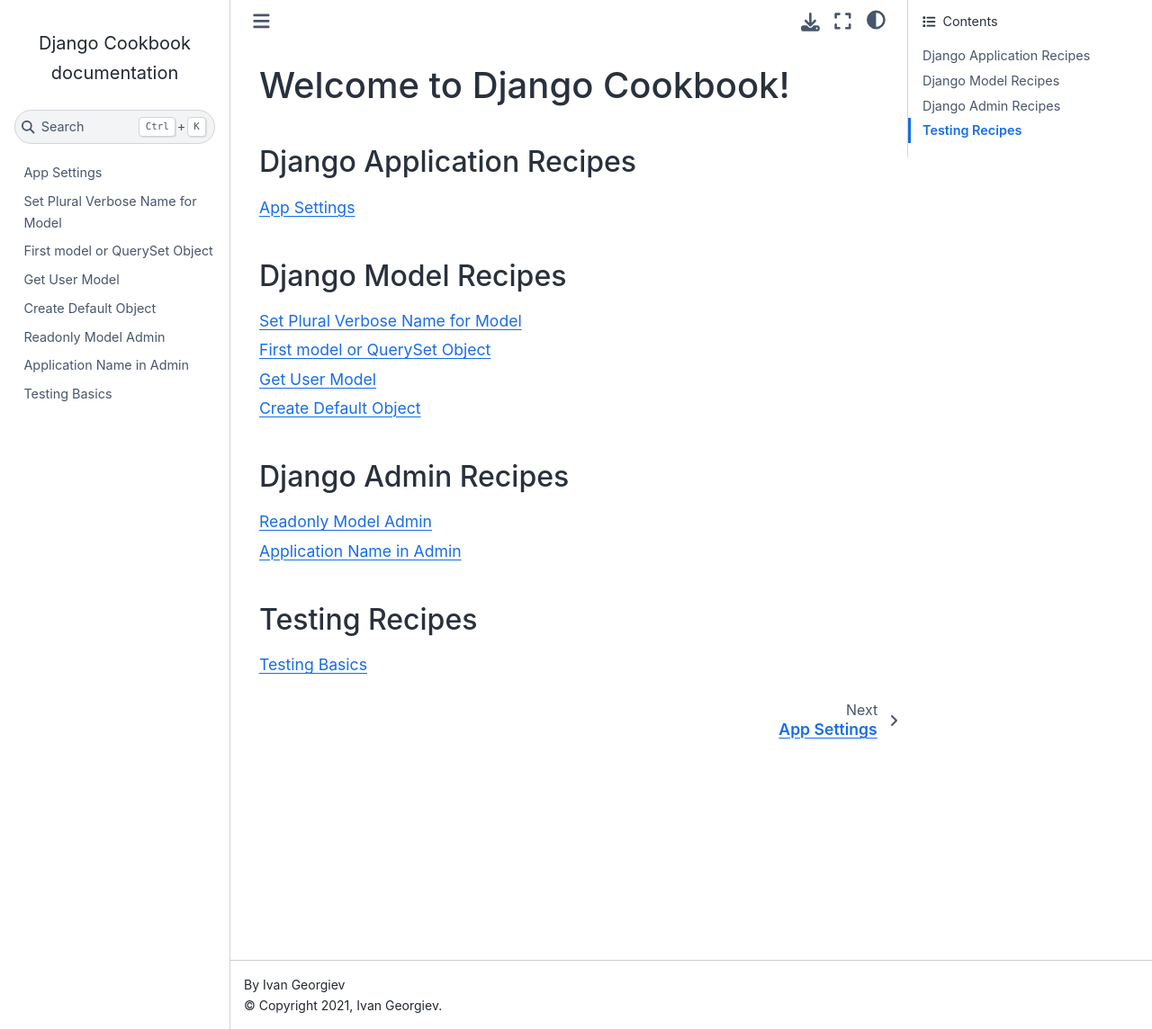
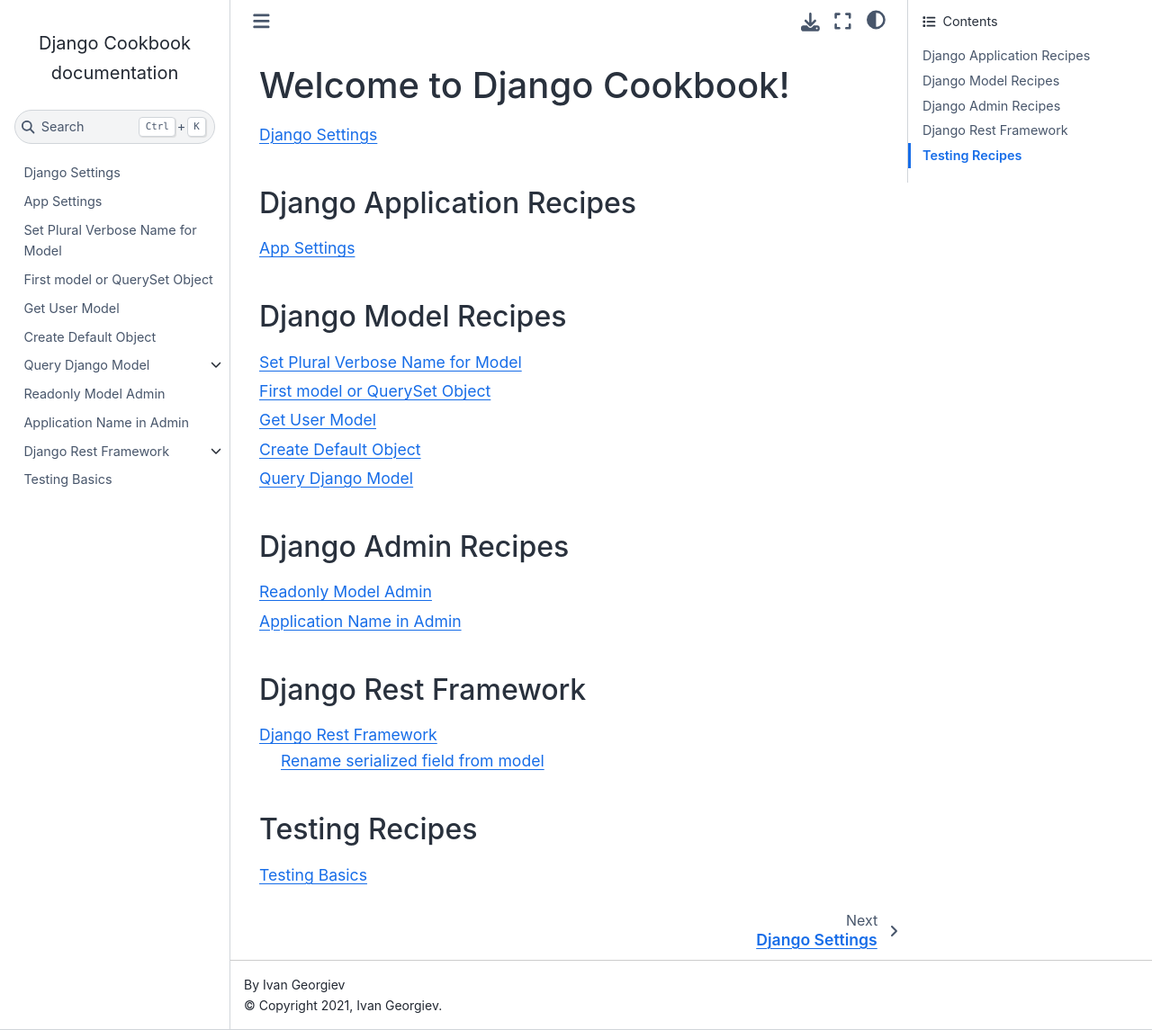
Before and after one commit to ivangeorgiev/django-cookbook, a Sphinx documentation site: the page built from docs/index.rst, in a window 1280 px wide and 1145 px high. Shown: the whole window at 90% size. Built offline with Sphinx 7.4.7 and the Sphinx Book theme 1.1.4, drawn with Linux system fonts in a browser that asks for light colours.

Commit message:
feat: add ALLOWED_HOSTS django setting

```diff
--- a/docs/index.rst
+++ b/docs/index.rst
@@ -5,6 +5,12 @@
 
 Welcome to Django Cookbook!
 ============================
+
+.. toctree::
+   :maxdepth: 1
+   :glob:
+
+   django-settings
 
 Django Application Recipes
 ---------------------------
@@ -26,6 +32,7 @@
    model/get-first-single-model-object
    model/get-user-model
    model/create-default-record
+   model/query-model
 
 Django Admin Recipes
 ---------------------
@@ -36,6 +43,13 @@
 
    admin/readonly-model
    admin/change-application-name-admin
+
+Django Rest Framework
+----------------------
+.. toctree::
+   :maxdepth: 2
+
+   rest-framework
 
 Testing Recipes
 ---------------
--- /dev/null
+++ b/docs/model/query-model.rst
@@ -0,0 +1,8 @@
+Query Django Model
+=======================
+
+.. toctree::
+   :maxdepth: 1
+   :glob:
+
+   query-aggregate-by-multiple-fields
--- /dev/null
+++ b/docs/rest-framework.rst
@@ -0,0 +1,8 @@
+Django Rest Framework
+======================
+
+.. toctree::
+   :maxdepth: 2
+   :glob:
+
+   rest-framework-rename-model-field
```
Also changed, not shown: docs/django-settings.rst (added, +10 -0 lines), docs/model/query-aggregate-by-multiple-fields.rst (added, +32 -0 lines), docs/rest-framework-rename-model-field.rst (added, +41 -0 lines).
